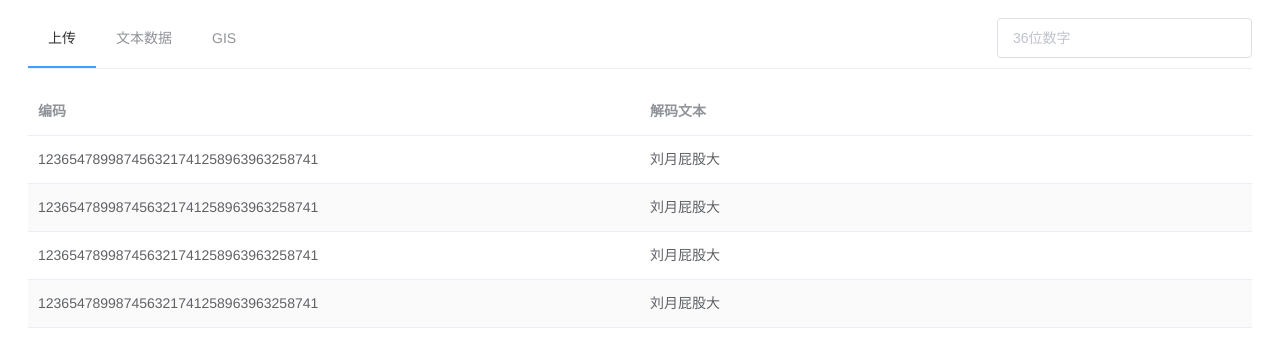
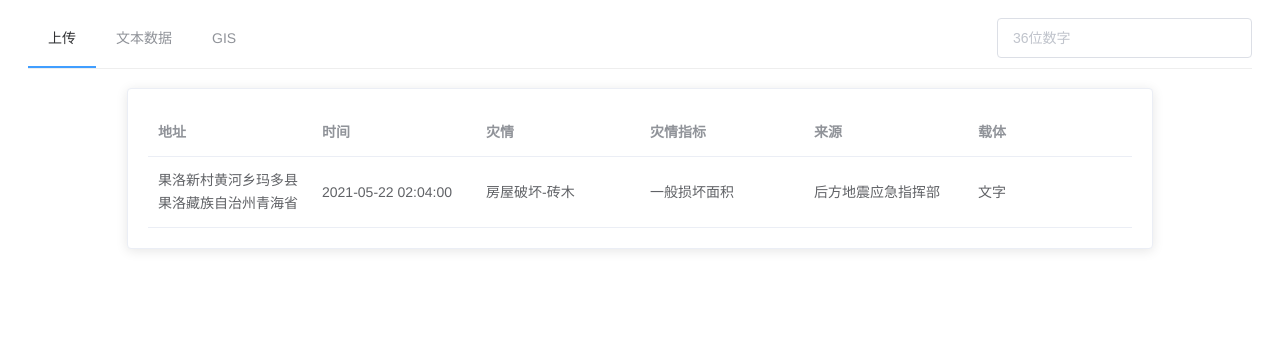
Before and after one commit to xiaolongtuan-yuan/EIS, a Vue app: page /#/textdata in a window 1280 px wide. Shown: the top 348 px of the page. Built offline with nearby package versions, Linux system fonts and the light colour scheme.

Commit message:
单条编码测试成功

```diff
--- a/src/components/DataList.vue
+++ b/src/components/DataList.vue
@@ -1,10 +1,15 @@
 <template>
   <div>
-    <el-table :data="tableData" style="" stripe fit>
-      <el-table-column prop="code" label="编码"> </el-table-column>
-      <el-table-column prop="text" label="解码文本">
-      </el-table-column>
+    <el-card style="width: 80vw;" >
+    <el-table :data="tableData" stripe fit>
+      <el-table-column prop="address" label="地址"> </el-table-column>
+      <el-table-column prop="date" label="时间"> </el-table-column>
+      <el-table-column prop="disaster" label="灾情"> </el-table-column>
+      <el-table-column prop="disasterIndi" label="灾情指标"> </el-table-column>
+      <el-table-column prop="origin" label="来源"> </el-table-column>
+      <el-table-column prop="type" label="载体"> </el-table-column>
     </el-table>
+    </el-card>
   </div>
 </template>
 
@@ -15,27 +20,27 @@ export default {
   props: [],
   data() {
     return {
-      tableData: [
-        {
-          code: "123654789987456321741258963963258741",
-          text: "刘月屁股大",
-        },
-        {
-          code: "123654789987456321741258963963258741",
-          text: "刘月屁股大",
-        },
-        {
-          code: "123654789987456321741258963963258741",
-          text: "刘月屁股大",
-        },
-        {
-          code: "123654789987456321741258963963258741",
-          text: "刘月屁股大",
-        },
-      ],
+      tableData: [],
     };
   },
   methods: {},
+  mounted() {
+    var InfoList = this.$store.state.InfoList;
+    if (InfoList.length != 0) {
+      this.tableData = InfoList;
+    }else{
+      this.tableData = [
+        {
+          address: "果洛新村黄河乡玛多县果洛藏族自治州青海省",
+          date: "2021-05-22 02:04:00",
+          disaster: "房屋破坏-砖木",
+          disasterIndi: "一般损坏面积",
+          origin: "后方地震应急指挥部",
+          type: "文字",
+        },
+      ]
+    }
+  },
 };
 </script>
 
--- a/src/store/index.js
+++ b/src/store/index.js
@@ -8,10 +8,14 @@ const mutations = {
     SET_testText(state,value){
         console.log("store "+value);
         state.testText = value;
+    },
+    SET_InfoList(state,value){
+        state.InfoList = value;
     }
 }
 const state = {
     testText:"",
+    InfoList:[],
 }
 
 export default new Vuex.Store({
--- a/src/views/Input.vue
+++ b/src/views/Input.vue
@@ -28,7 +28,7 @@
 </template>
 
 <script>
-import axios from 'axios'
+import axios from "axios";
 
 export default {
   name: "Input",
@@ -60,11 +60,26 @@ export default {
             code: this.Form.code,
           })
           .then((res) => {
-            if (res.data.code === "00000") {
+            console.log("res:" + res.data);
+            if (res.data === "upload success") {
               this.$notify.success({
                 title: "code发送成功",
                 result: "解码结果" + res.data,
               });
+              axios
+                // 3.1url地址
+                .get("http://10.128.236.33:8080/data/all")
+                // 3.2成功时回调函数
+                .then((data) => {
+                  console.log(data.data);
+                  this.$router.push("TextData");
+                  return;
+                })
+                //3.3失败时回调函数
+                .catch((err) => {
+                  console.log(err);
+                  return;
+                });
               return;
             }
 
--- a/src/views/TextData.vue
+++ b/src/views/TextData.vue
@@ -1,5 +1,5 @@
 <template>
-  <div>
+  <div class="main">
     <data-list></data-list>
   </div>
 </template>
@@ -17,5 +17,9 @@ export default {
 };
 </script>
 
-<style>
+<style scoped>
+.main{
+  display: flex;
+  justify-content: center;
+}
 </style>
```
